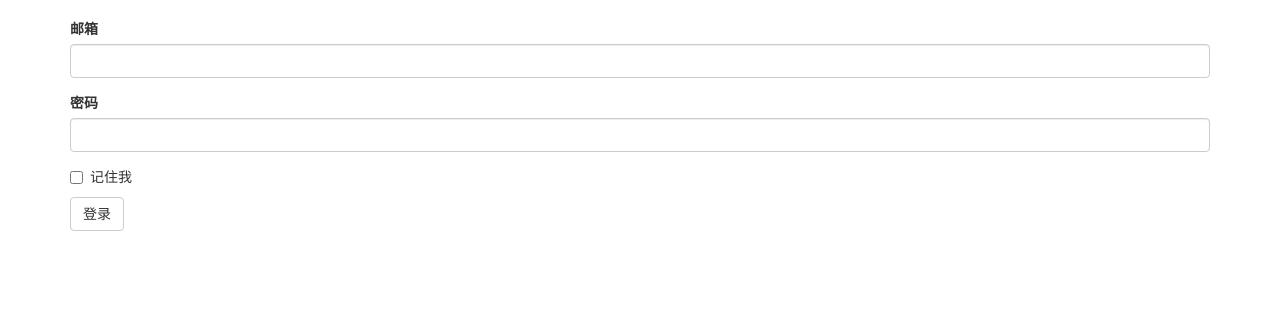
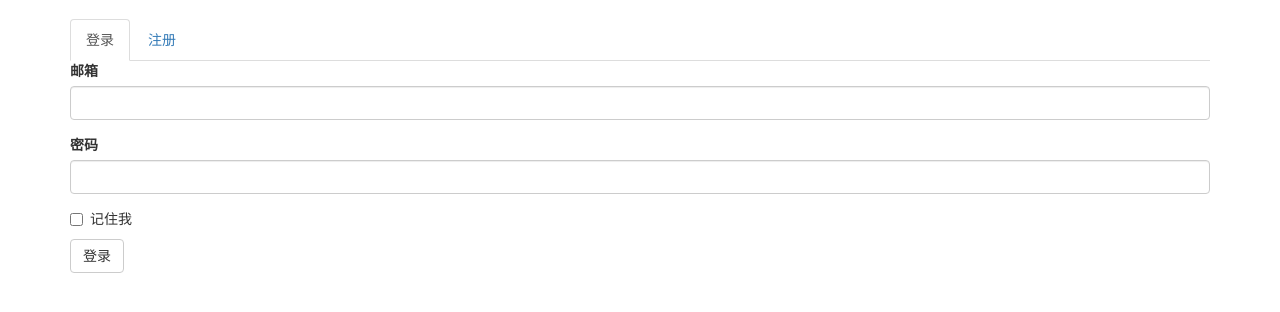
Before and after one commit to ruitian/VirtualJudge, a Flask app: page /auth/login in a window 1280 px wide. Shown: the part 51-363 px from the top of the page. Run offline with Flask 2, Linux system fonts and the light colour scheme; parts of the project's set-up code (start-up, migrations or seed data) failed here and were passed over; some libraries are stand-ins or nearby versions.

Commit message:
tag page

```diff
--- a/VJ/templates/auth/login.html
+++ b/VJ/templates/auth/login.html
@@ -4,5 +4,9 @@
 {% block title %}登录 | Virtual Judge{% endblock %}
 
 {% block page_content %}
+<ul class="nav nav-tabs">
+  <li role="presentation" class="active"><a href="#">登录</a></li>
+  <li role="presentation"><a href="/auth/register">注册</a></li>
+</ul>
 {{ wtf.quick_form(form) }}
 {% endblock %}
```
